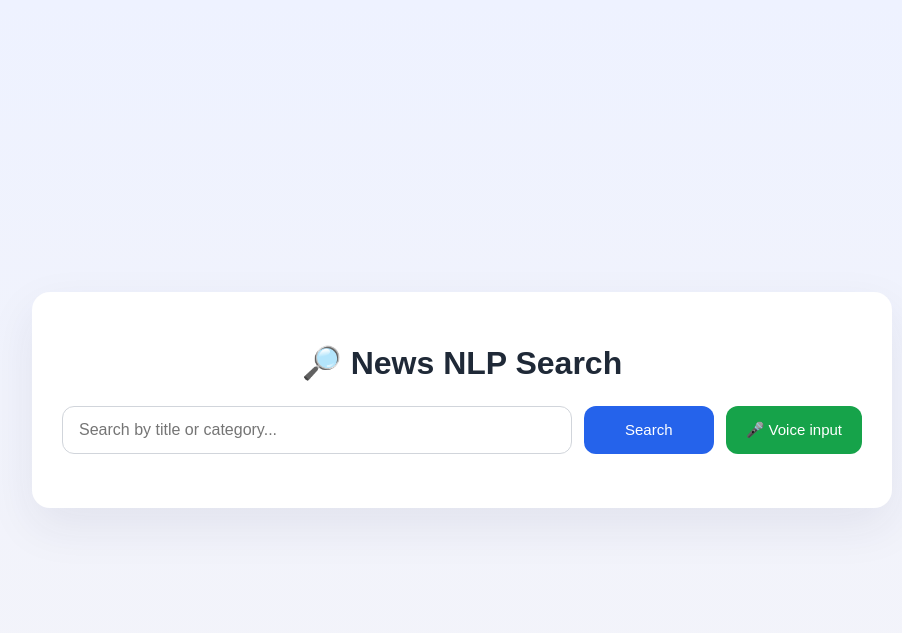
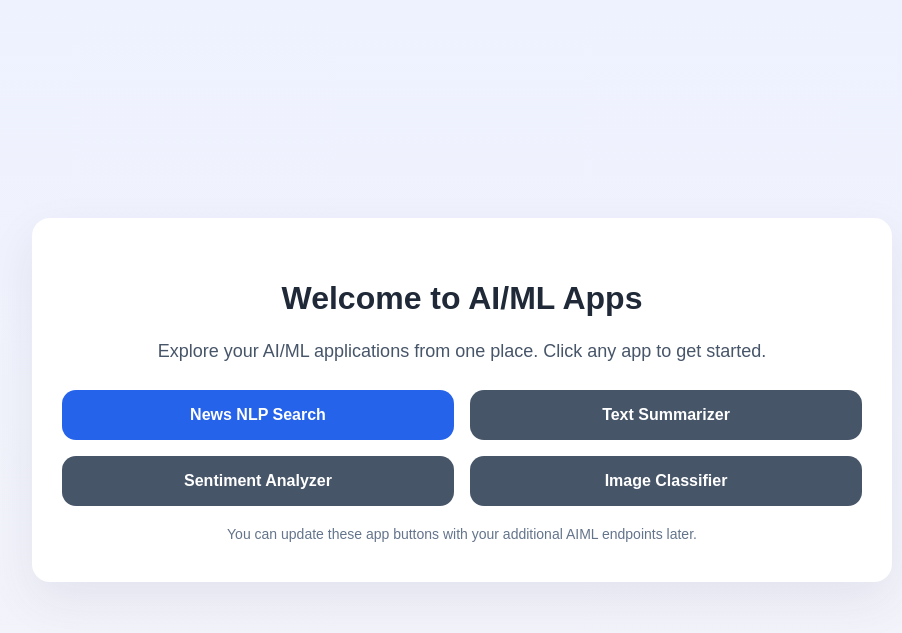
Before and after one commit to varmanishanth90-glitch/NLP_news_project, a Flask app: page / in a window 1280 px wide. Shown: the top 633 px of the page, without its empty margins (178-1080 px from the left). Run offline with Flask 3, Linux system fonts and the light colour scheme; parts of the project's set-up code (start-up, migrations or seed data) failed here and were passed over.

Commit message:
landing page added for app

```diff
--- a/app.py
+++ b/app.py
@@ -4,8 +4,12 @@ from nlp_utils import process_text, summarize_text, categorize
 
 app = Flask("NLP News App")
 
-@app.route("/", methods=["GET", "POST"])
-def index():
+@app.route("/")
+def landing():
+    return render_template("landing.html")
+
+@app.route("/news", methods=["GET", "POST"])
+def news_search():
     results = []
     query = ""
     error = None
--- a/static/style.css
+++ b/static/style.css
@@ -158,3 +158,57 @@ h1 {
         min-width: 0;
     }
 }
+
+.landing-container {
+    padding: 40px 30px;
+}
+
+.landing-description {
+    color: #475569;
+    margin-bottom: 28px;
+    font-size: 18px;
+}
+
+.landing-buttons {
+    display: grid;
+    grid-template-columns: repeat(2, minmax(140px, 1fr));
+    gap: 16px;
+    margin-bottom: 20px;
+}
+
+.app-button {
+    display: inline-flex;
+    align-items: center;
+    justify-content: center;
+    padding: 16px 20px;
+    border-radius: 14px;
+    background: #2563eb;
+    color: white;
+    text-decoration: none;
+    font-weight: 600;
+    transition: transform 0.2s ease, background 0.2s ease;
+}
+
+.app-button:hover {
+    transform: translateY(-2px);
+    background: #1d4ed8;
+}
+
+.app-button.placeholder {
+    background: #475569;
+}
+
+.app-button.placeholder:hover {
+    background: #1f2937;
+}
+
+.landing-note {
+    color: #64748b;
+    font-size: 14px;
+}
+
+@media (max-width: 640px) {
+    .landing-buttons {
+        grid-template-columns: 1fr;
+    }
+}
--- a/templates/index.html
+++ b/templates/index.html
@@ -7,6 +7,7 @@
 <body>
     <div class="container">
         <h1>🔎 News NLP Search</h1>
+        <a class="app-button placeholder" href="/">Back to Home</a>
         <form method="POST" class="search-form">
             <div class="search-row">
                 <input type="text" name="query" placeholder="Search by title or category..." required>
--- /dev/null
+++ b/templates/landing.html
@@ -0,0 +1,20 @@
+<!DOCTYPE html>
+<html>
+<head>
+    <title>AIML Apps Hub</title>
+    <link rel="stylesheet" href="/static/style.css">
+</head>
+<body>
+    <div class="container landing-container">
+        <h1>Welcome to AI/ML Apps</h1>
+        <p class="landing-description">Explore your AI/ML applications from one place. Click any app to get started.</p>
+        <div class="landing-buttons">
+            <a class="app-button" href="/news">News NLP Search</a>
+            <a class="app-button placeholder" href="#">Text Summarizer</a>
+            <a class="app-button placeholder" href="#">Sentiment Analyzer</a>
+            <a class="app-button placeholder" href="#">Image Classifier</a>
+        </div>
+        <div class="landing-note">You can update these app buttons with your additional AIML endpoints later.</div>
+    </div>
+</body>
+</html>
```
